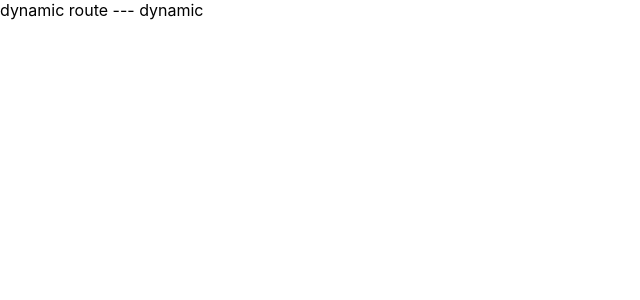
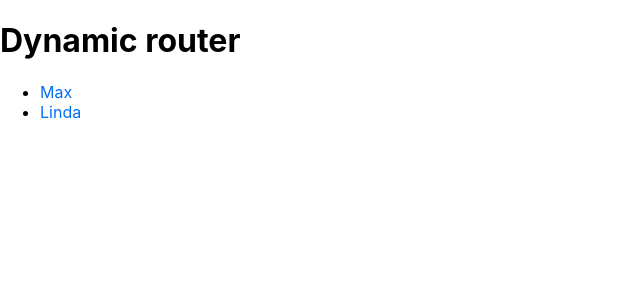
Before and after one commit to 13517448203/next-page-learn, a Next.js app: page /router/dynamic in a window 1280 px wide. Shown: the top 300 px of the page, without its empty margins (0-640 px from the left). Built offline with nearby package versions, Linux system fonts and the light colour scheme.

Commit message:
feat: 基于文件的路由

```diff
--- a/pages/router/[dynamic]/index.js
+++ b/pages/router/blog/[...id].js
@@ -1,13 +1,16 @@
 import React from 'react'
 import { useRouter } from 'next/router'
 
-function index() {
+function BlogPage() {
   const router = useRouter()
+  const { id } = router.query
+  console.log(id)
+
   return (
     <div>
-      dynamic route --- {router.query.dynamic}
+      blog page --- {router.query.id}
     </div>
   )
 }
 
-export default index
+export default BlogPage
--- a/pages/router/[dynamic]/[id]/index.js
+++ b/pages/router/dynamic/[people]/[id]/index.js
@@ -5,7 +5,7 @@ function index() {
   const router = useRouter()
   return (
     <div>
-      dynamic route --- {router.query.id}
+      People ID --- {router.query.id}
     </div>
   )
 }
--- /dev/null
+++ b/pages/router/dynamic/index.js
@@ -0,0 +1,41 @@
+import React from 'react'
+import styles from 'styles/Home.module.css'
+import Link from 'next/link'
+
+function index() {
+  const people = [
+    { id: 'max', name: 'Max'},
+    { id: 'linda', name: 'Linda'},
+  ]
+  return (
+    <div>
+      <h1>Dynamic router</h1>
+
+      <ul>
+        {
+          people.map(person => (
+            <li key={person.id}>
+              <Link
+                href={`/router/dynamic/${person.id}`}
+                className={styles.link}
+              >
+                {person.name}
+              </Link>
+              {/* <Link
+                href={{
+                  pathname: '/router/dynamic/[id]',
+                  query: { id: person.id}
+                }}
+                className={styles.link}
+              >
+                {person.name}
+              </Link> */}
+            </li>
+          ))
+        }
+        </ul>
+    </div>
+  )
+}
+
+export default index
--- a/styles/Home.module.css
+++ b/styles/Home.module.css
@@ -10,6 +10,11 @@
   flex-direction: column;
   justify-content: center;
   align-items: center;
+}
+
+.link {
+  cursor: pointer;
+  color: #0070f3;
 }
 
 .footer {
```
Also changed, not shown: pages/404.js (added, +11 -0 lines), pages/index.js (+9 -0 lines), pages/router/dynamic/[people]/index.js (added, +22 -0 lines), pages/router/index.js (+15 -1 lines), pages/router/project/index.js (added, +11 -0 lines).
